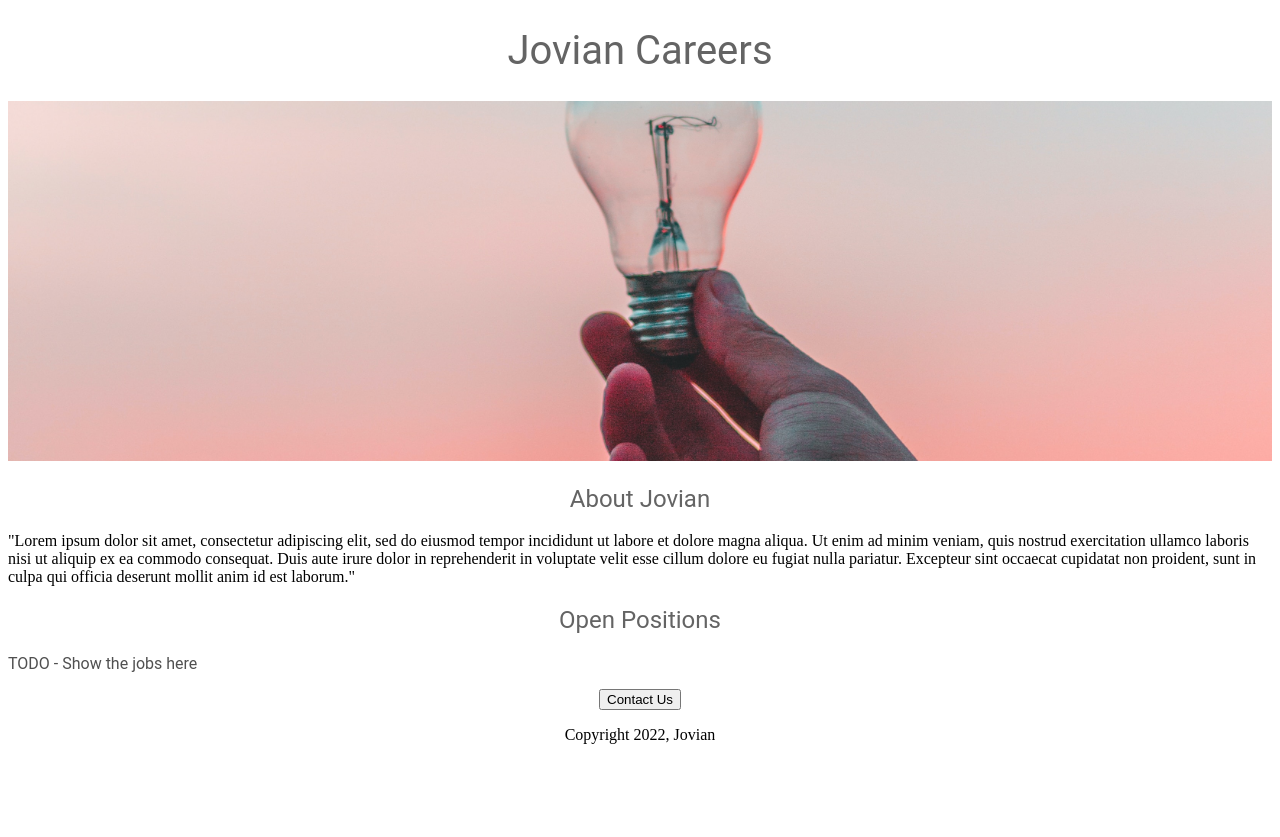
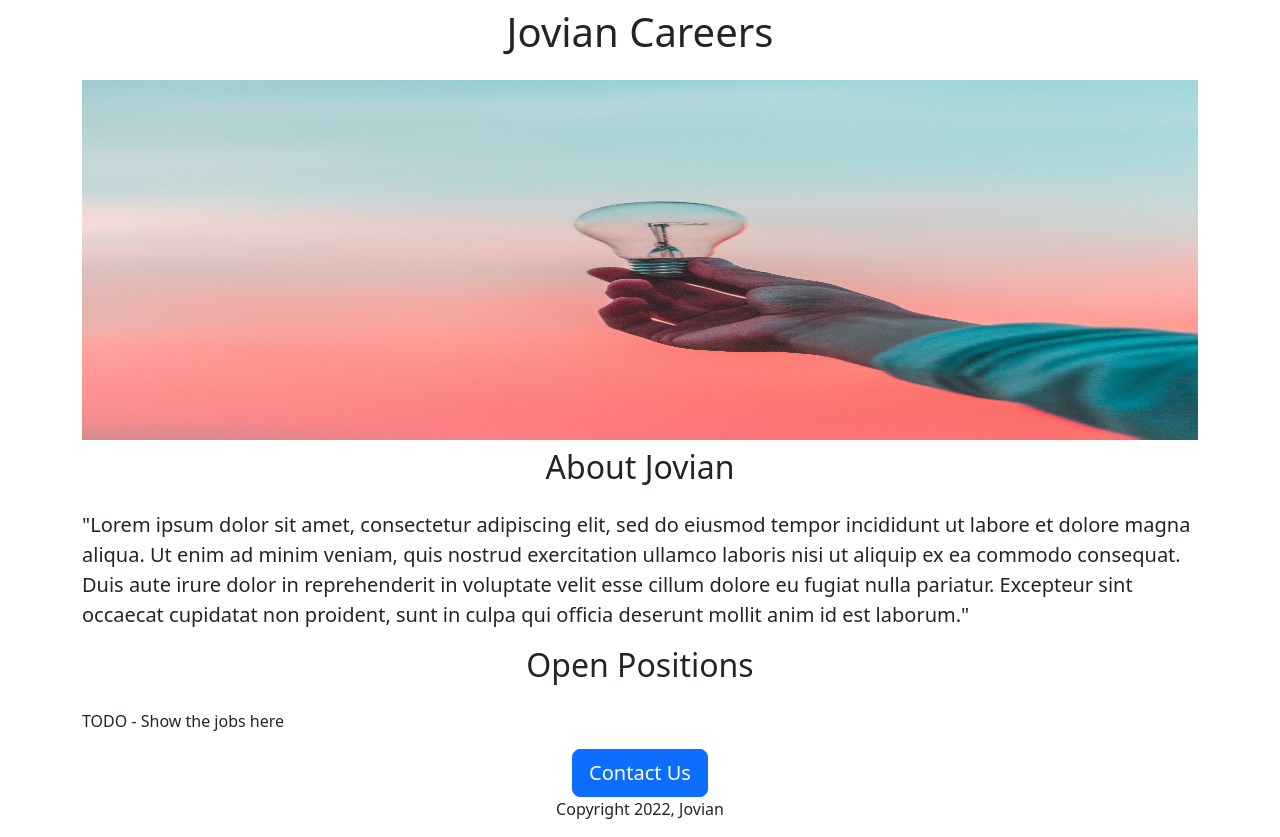
Before and after one commit to Craggy-sense/jovian-careers--website, a Flask app: page / in a window 1280 px wide. Before the commit the page ends 744 px from the top, so only its background shows below. Run offline with Flask 3, Linux system fonts and the light colour scheme.

Commit message:
initial task

```diff
--- a/templates/home.html
+++ b/templates/home.html
@@ -5,47 +5,20 @@
     <meta http-equiv="X-UA-Compatible" content="IE=edge">
     <meta name="viewport" content="width=device-width, initial-scale=1.0">
     <title>Jovian Careers</title>
+    <link href="https://cdn.jsdelivr.net/npm/bootstrap@5.3.0-alpha3/dist/css/bootstrap.min.css" rel="stylesheet" integrity="sha384-KK94CHFLLe+nY2dmCWGMq91rCGa5gtU4mk92HdvYe+M/SXH301p5ILy+dN9+nJOZ" crossorigin="anonymous">
     <style>
-        h1 {
-            font-size: 40px;
-            font-family: Roboto;
-            font-weight: normal;
-            color: rgb(100,100,100);
-            text-align: center;
-
-        }
-
         #career {
+            height: 360px;
             width: 100%;
-            height: 360px;
-            object-fit: cover;
-        }
-
-        h2 {
-            font-family: Roboto;
-            font-weight: normal;
-            color: rgb(100,100,100);
-            text-align: center;
-
-        }
-
-        .bodytext {
-            font-family: Roboto;
-            color: rgb(80,80,80)
-        }
-
-        #container {
-            max-width: 720px;
-            margin: 0 auto;
         }
     </style>
 </head>
 <body>
-    <div id ="container"></div>
-    <h1>Jovian Careers</h1>
-    <img id="career" src="http://127.0.0.1:5000/static/career.jpg" height="320">
-    <h2> About Jovian</h2>
-    <p>
+    <div class="container">
+    <h1 class="text-center mt-2 mb-4">Jovian Careers</h1>
+    <img class = "img-fluid" id="career" src="http://127.0.0.1:5000/static/career.jpg" height="320">
+    <h2 class="text-center mt-2 mb-4"> About Jovian</h2>
+    <p class="lead">
         "Lorem ipsum dolor sit amet,
         consectetur adipiscing elit,
         sed do eiusmod tempor incididunt ut labore et dolore magna aliqua.
@@ -55,12 +28,13 @@
         Excepteur sint occaecat cupidatat non proident,
         sunt in culpa qui officia deserunt mollit anim id est laborum."
     </p>
-    <h2> Open Positions</h2>
-    <p class="bodytext">TODO - Show the jobs here</p>
-    <div style="text-align:center;">
-        <button>Contact Us</button>
+    <h2 class="text-center mt-2 mb-4"> Open Positions</h2>
+    <p class="mt-4">TODO - Show the jobs here</p>
+    <div class="text-center">
+        <button class="btn btn-primary btn-lg">Contact Us</button>
         <p>Copyright 2022, Jovian</p>
     </div>
+</div>
 
 </body>
 </html>
```
